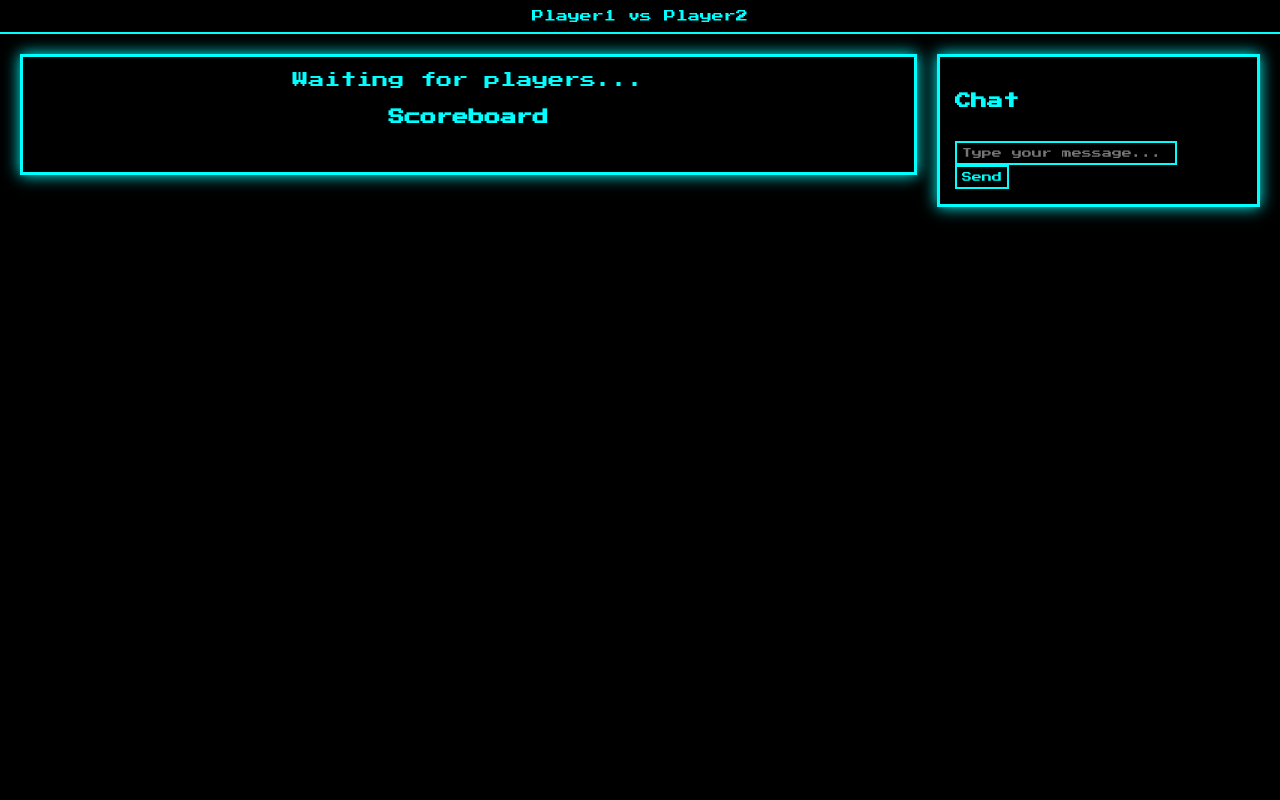
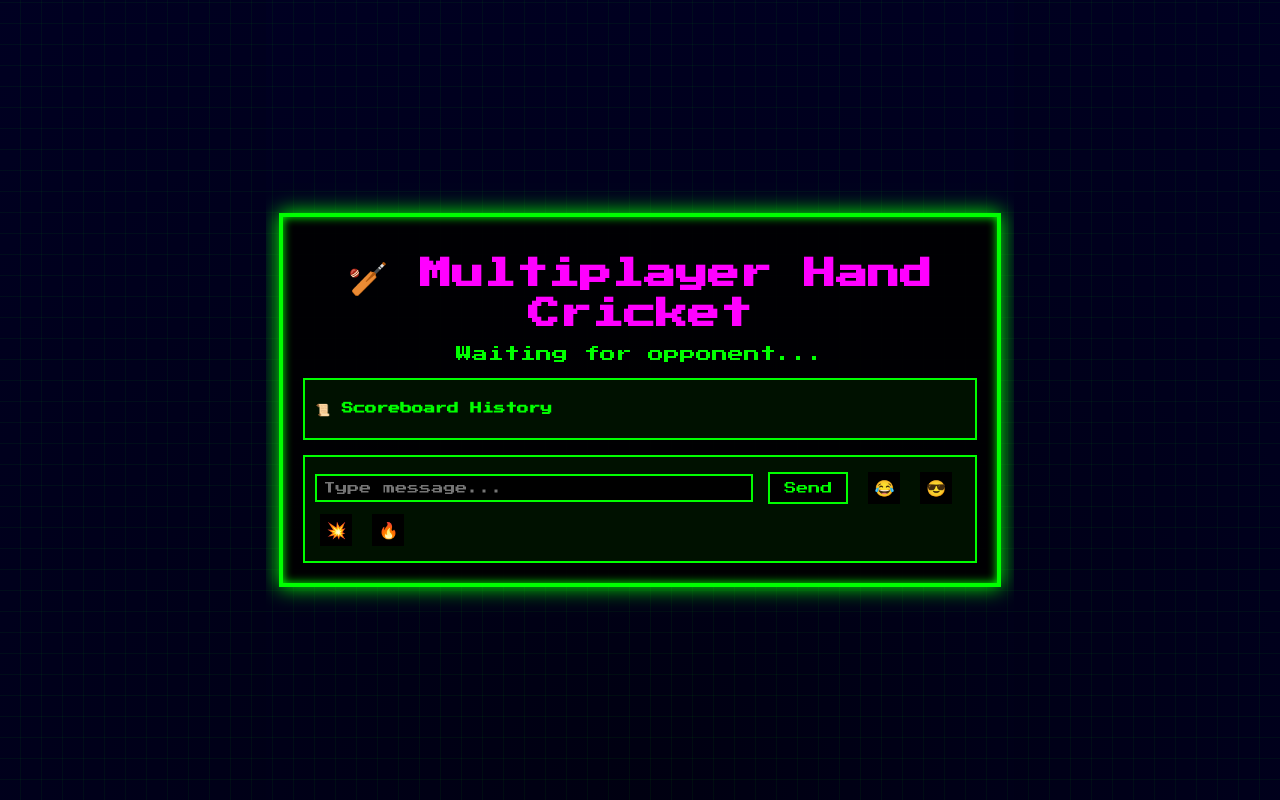
Before and after one commit to Kayyummd/game, a Flask app: page /multiplayer_game.html in a window 1280 px wide. Run offline with Flask 3, Linux system fonts and the light colour scheme; some libraries are stand-ins or nearby versions.

Commit message:
Update multiplayer_game.html

```diff
--- a/cricket_project/templates/multiplayer_game.html
+++ b/cricket_project/templates/multiplayer_game.html
@@ -1,202 +1,247 @@
 <!DOCTYPE html>
 <html lang="en">
 <head>
-  <meta charset="UTF-8">
-  <title>🎮 Hand Cricket Multiplayer</title>
-  <meta name="viewport" content="width=device-width,initial-scale=1"/>
-  <link href="https://fonts.googleapis.com/css2?family=Press+Start+2P&display=swap" rel="stylesheet"/>
+  <meta charset="UTF-8" />
+  <title>🏏 Multiplayer Hand Cricket</title>
+  <meta name="viewport" content="width=device-width, initial-scale=1.0" />
+  <link href="https://fonts.googleapis.com/css2?family=Press+Start+2P&display=swap" rel="stylesheet" />
   <script src="https://cdn.socket.io/4.7.2/socket.io.min.js"></script>
-  <script src="https://cdn.jsdelivr.net/npm/canvas-confetti@1.6.0/dist/confetti.browser.min.js"></script>
   <style>
-    html, body {
-      margin:0; padding:0; height:100%;
-      font-family:'Press Start 2P',cursive;
-      background:#000; color:#0ff;
-      overflow:hidden;
+    /* 🎮 Retro Neon Grid Background */
+    body, html {
+      margin: 0; padding: 0; height: 100%;
+      font-family: 'Press Start 2P', monospace;
+      background: radial-gradient(circle at bottom, #000011, #000022);
+      overflow: hidden;
+      display: flex;
+      align-items: center;
+      justify-content: center;
     }
-    .top-bar {
-      padding:10px; text-align:center; font-size:12px;
-      background:#0008; border-bottom:2px solid #0ff;
+    body::before {
+      content: "";
+      position: absolute;
+      top: 0; left: 0; right: 0; bottom: 0;
+      background: repeating-linear-gradient(
+        0deg,
+        transparent, transparent 20px,
+        rgba(0,255,0,0.05) 20px, rgba(0,255,0,0.05) 21px
+      ),
+      repeating-linear-gradient(
+        90deg,
+        transparent, transparent 20px,
+        rgba(0,255,0,0.05) 20px, rgba(0,255,0,0.05) 21px
+      );
+      pointer-events: none;
     }
-    .container {
-      display:flex; justify-content:center; align-items:flex-start;
-      gap:20px; padding:20px;
+
+    .game-box {
+      position: relative;
+      background: rgba(0,0,0,0.9);
+      border: 4px solid #00ff00;
+      padding: 20px;
+      max-width: 700px;
+      width: 90%;
+      box-shadow: 0 0 20px #00ff00, inset 0 0 10px #00ff00;
+      z-index: 1;
+      color: #00ff00;
+      text-align: center;
     }
-    .game, .chat {
-      background:#0008; border:3px solid #0ff; padding:15px;
-      box-shadow:0 0 15px #0ff;
+
+    .game-box h1 {
+      color: #ff00ff;
+      margin-bottom: 0.5em;
     }
-    .game { flex:3; text-align:center; }
-    .chat { flex:1; display:flex; flex-direction:column; max-height:500px; }
-    #history, #chat-messages { overflow-y:auto; font-size:10px; flex:1; margin-bottom:10px; }
-    #history li, #chat-messages div { margin:4px 0; }
-    button, input {
-      font-family:inherit; background:#000; color:#0ff;
-      border:2px solid #0ff; padding:5px; font-size:10px;
+
+    button {
+      background: #000;
+      color: #00ff00;
+      border: 2px solid #00ff00;
+      margin: 5px;
+      padding: 8px 14px;
+      cursor: pointer;
+      font-family: inherit;
+      font-size: 12px;
     }
-    button:hover, input:focus { background:#0ff; color:#000; }
-    .hidden { display:none; }
-    .confetti { position:fixed; top:0; left:0; width:100%; height:100%; pointer-events:none; z-index:999; }
+    button:hover {
+      background: #00ff00;
+      color: black;
+    }
+
+    .hidden { display: none; }
+
+    .scoreboard, .chat-box {
+      background: #001100;
+      border: 2px solid #00ff00;
+      margin-top: 15px;
+      padding: 10px;
+      max-height: 150px;
+      overflow-y: auto;
+      text-align: left;
+      font-size: 10px;
+    }
+
+    .chat-box input {
+      width: 65%;
+      padding: 6px;
+      background: black;
+      color: #00ff00;
+      border: 2px solid #00ff00;
+      font-family: inherit;
+      font-size: 12px;
+    }
+    .chat-box .emoji-btn {
+      padding: 6px;
+      background: #000;
+      color: #00ff00;
+      border: none;
+      font-size: 16px;
+      cursor: pointer;
+    }
+
+    .chat-box .emoji-btn:hover {
+      color: #ff00ff;
+    }
+    .chat-messages div {
+      padding: 4px 0;
+    }
   </style>
 </head>
 <body>
-  <div class="top-bar" id="top-usernames">Player1 vs Player2</div>
+  <div class="game-box">
+    <h1>🏏 Multiplayer Hand Cricket</h1>
+    <p id="status">Waiting for opponent...</p>
 
-  <div class="container">
-    <div class="game">
-      <div id="status">Waiting for players...</div>
-
-      <div id="toss" class="hidden">
-        <p>Select Head or Tail</p>
-        <button onclick="doToss('Head')">Head</button>
-        <button onclick="doToss('Tail')">Tail</button>
+    <div id="toss-box" class="hidden">
+      <p>Choose Head or Tail:</p>
+      <button onclick="sendToss('Head')">Head</button>
+      <button onclick="sendToss('Tail')">Tail</button>
     </div>
 
-      <div id="batbowl" class="hidden">
-        <p>You won toss! Bat or Bowl?</p>
-        <button onclick="choose('Bat')">Bat</button>
-        <button onclick="choose('Bowl')">Bowl</button>
+    <div id="batbowl-box" class="hidden">
+      <p>You won the toss! Choose:</p>
+      <button onclick="chooseBatBowl('Bat')">Bat</button>
+      <button onclick="chooseBatBowl('Bowl')">Bowl</button>
     </div>
 
-      <div id="play" class="hidden">
-        <p>Choose a number 0‑5</p>
+    <div id="play-buttons" class="hidden">
+      <p>Choose your number (0–5):</p>
       <div>
-          <button onclick="play(0)">0</button>
-          <button onclick="play(1)">1</button>
-          <button onclick="play(2)">2</button>
-          <button onclick="play(3)">3</button>
-          <button onclick="play(4)">4</button>
-          <button onclick="play(5)">5</button>
+        <button onclick="playNum(0)">0️⃣</button>
+        <button onclick="playNum(1)">1️⃣</button>
+        <button onclick="playNum(2)">2️⃣</button>
+        <button onclick="playNum(3)">3️⃣</button>
+        <button onclick="playNum(4)">4️⃣</button>
+        <button onclick="playNum(5)">5️⃣</button>
       </div>
     </div>
 
-      <h4 id="target" class="hidden">🎯 Target: --</h4>
-
-      <h4>Scoreboard</h4>
-      <ul id="history"></ul>
-
-      <button id="reset" class="hidden">Restart Game</button>
-      <div class="confetti" id="confetti"></div>
+    <div class="scoreboard">
+      <h3>📜 Scoreboard History</h3>
+      <div id="score-history"></div>
     </div>
 
-    <div class="chat">
-      <h4>Chat</h4>
-      <div id="chat-messages"></div>
-      <div>
-        <input id="chat-input" placeholder="Type your message..."/>
-        <button onclick="sendChat()">Send</button>
-      </div>
+    <div class="chat-box">
+      <div class="chat-messages" id="chat-messages"></div>
+      <input type="text" id="chat-input" placeholder="Type message..." />
+      <button onclick="sendMessage()">Send</button>
+      <button class="emoji-btn" onclick="addEmoji('😂')">😂</button>
+      <button class="emoji-btn" onclick="addEmoji('😎')">😎</button>
+      <button class="emoji-btn" onclick="addEmoji('💥')">💥</button>
+      <button class="emoji-btn" onclick="addEmoji('🔥')">🔥</button>
     </div>
   </div>
 
   <script>
     const socket = io();
-    const params = new URLSearchParams(location.search);
+    const params = new URLSearchParams(window.location.search);
     const room = params.get('room');
-    const username = params.get('username') || 'Player';
-    let myId, battingSid;
+    const isHost = params.get('host') === 'true';
+    let myId;
 
-    // Join room
     socket.on('connect', () => {
       myId = socket.id;
-      socket.emit('join_room', {room, username});
+      socket.emit('join_room', { room, host: isHost });
     });
 
-    // Update usernames
-    socket.on('usernames', ({player1,player2})=>{
-      document.getElementById('top-usernames').textContent = `${player1} vs ${player2}`;
-      document.getElementById('status').textContent = 'Waiting for toss...';
-      document.getElementById('toss').classList.remove('hidden');
-    });
-
-    // Toss result
-    function doToss(choice){ socket.emit('toss_choice',{room,choice}); }
-    socket.on('toss_result', data => {
-      const won = (data.winner==='host' && myId===socket.id) || (data.winner==='guest' && myId!==socket.id);
-      document.getElementById('toss').classList.add('hidden');
-      document.getElementById('status').textContent = `Toss: ${data.result}. ${won?'You':'Opponent'} won.`;
-      if(won) document.getElementById('batbowl').classList.remove('hidden');
-    });
-
-    // Bat or bowl
-    function choose(choice){ socket.emit('bat_bowl_choice',{room,choice}); }
-    socket.on('game_start', data => {
-      battingSid = data.bat_first_sid;
-      document.getElementById('batbowl').classList.add('hidden');
-      document.getElementById('status').textContent = 'Game started!';
-      showPlay();
-    });
-
-    // Show play buttons
-    function showPlay(){
-      document.getElementById('play').classList.remove('hidden');
-      document.getElementById('status').textContent = (myId===battingSid)?'You are batting':'You are bowling';
-    }
-
-    // Play number
-    function play(n){
-      socket.emit('player_move',{room,move:n});
-      document.getElementById('play').classList.add('hidden');
-      document.getElementById('status').textContent = 'Waiting for opponent...';
-    }
-
-    // Handle rounds & results
-    socket.on('round_result', data => {
-      const {moves,type, scores, target: tgt} = data;
-      const other = Object.keys(moves).find(id=>id!==myId);
-      const myMove = moves[myId], hisMove = moves[other];
-      const out = type==='out';
-      let line = `You:${myMove} Opp:${hisMove} ${out?'— OUT!':''}`;
-      if(scores){
-        line += ` | Score: ${scores[myId]||(0)}`;
-      }
-      const li = document.createElement('li'); li.textContent=line;
-      document.getElementById('history').appendChild(li);
-
-      if(tgt!==undefined){
-        document.getElementById('target').classList.remove('hidden');
-        document.getElementById('target').textContent=`🎯 Target: ${tgt}`;
-      }
-
-      if(data.game_over){
-        endGame(data.winner_sid===myId);
-      } else {
-        showPlay();
+    socket.on('both_ready', () => {
+      document.getElementById('status').innerText = 'Players connected!';
+      if (isHost) {
+        document.getElementById('toss-box').classList.remove('hidden');
       }
     });
 
-    // Handle final game over
-    function endGame(win){
-      document.getElementById('status').textContent = win ? '🎉 You Win!' : '💀 You Lose!';
-      document.getElementById('reset').classList.remove('hidden');
-      if(win) playConfetti();
+    function sendToss(choice) {
+      socket.emit('toss_choice', { room, choice });
+      document.getElementById('toss-box').classList.add('hidden');
+      document.getElementById('status').innerText = 'Tossing…';
     }
 
-    document.getElementById('reset').onclick = ()=>location.reload();
+    socket.on('toss_result', data => {
+      const won = (data.winner === 'host' && isHost)
+               || (data.winner === 'guest' && !isHost);
+      document.getElementById('status').innerText =
+        `Toss: ${data.result} → ${data.winner.toUpperCase()} wins`;
 
-    // Chat functionality
-    function sendChat(){
-      const msg = document.getElementById('chat-input').value.trim();
-      if(!msg) return;
-      socket.emit('send_message',{room,user:username,message:msg});
-      document.getElementById('chat-input').value='';
+      if (won) {
+        document.getElementById('batbowl-box').classList.remove('hidden');
+      }
+    });
+
+    function chooseBatBowl(c) {
+      socket.emit('bat_bowl_choice', { room, choice: c });
+      document.getElementById('batbowl-box').classList.add('hidden');
+      document.getElementById('status').innerText = 'Getting game ready...';
     }
 
-    socket.on('receive_message', data=>{
-      const div = document.createElement('div');
-      div.textContent = `${data.username}: ${data.message}`;
-      document.getElementById('chat-messages').appendChild(div);
-      document.getElementById('chat-messages').scrollTop = document.getElementById('chat-messages').scrollHeight;
+    socket.on('game_start', data => {
+      const batFirst = (data.bat_first_sid === myId);
+      document.getElementById('play-buttons').classList.remove('hidden');
+      document.getElementById('status').innerText = batFirst
+        ? 'You are batting!'
+        : 'You are bowling!';
     });
 
-    // Confetti
-    function playConfetti(){
-      const end = Date.now()+2000;
-      (function f(){
-        confetti({startVelocity:30,spread:360,particleCount:10,origin:{x:Math.random(),y:Math.random()}});
-        if(Date.now()<end) requestAnimationFrame(f);
-      })();
+    function playNum(n) {
+      socket.emit('player_move', { room, move: n });
+      document.getElementById('play-buttons').classList.add('hidden');
+      document.getElementById('status').innerText = 'Waiting for opponent...' ;
     }
+
+    socket.on('round_result', data => {
+      const hist = document.getElementById('score-history');
+      const otherId = Object.keys(data.moves).find(id => id !== myId);
+      const myMove = data.moves[myId];
+      const opp = data.type === 'out'
+        ? `💀 OUT both: ${data.num}`
+        : `You:${myMove} vs Opponent:${data.moves[otherId]}`;
+      const item = document.createElement('div');
+      item.textContent = opp;
+      hist.appendChild(item);
+      document.getElementById('status').innerText = opp;
+      document.getElementById('play-buttons').classList.remove('hidden');
+    });
+
+    // --- Chat & Emojis ---
+    function sendMessage() {
+      const input = document.getElementById('chat-input');
+      const msg = input.value.trim();
+      if (!msg) return;
+      socket.emit('chat', { room, message: msg });
+      input.value = '';
+    }
+
+    function addEmoji(e) {
+      const input = document.getElementById('chat-input');
+      input.value += e;
+      input.focus();
+    }
+
+    socket.on('chat', data => {
+      const div = document.createElement('div');
+      const who = data.sender === myId ? 'You' : 'Opponent';
+      div.textContent = `${who}: ${data.message}`;
+      document.getElementById('chat-messages').appendChild(div);
+    });
   </script>
 </body>
 </html>
```
Lines whose indentation alone changed are shown as unchanged.
